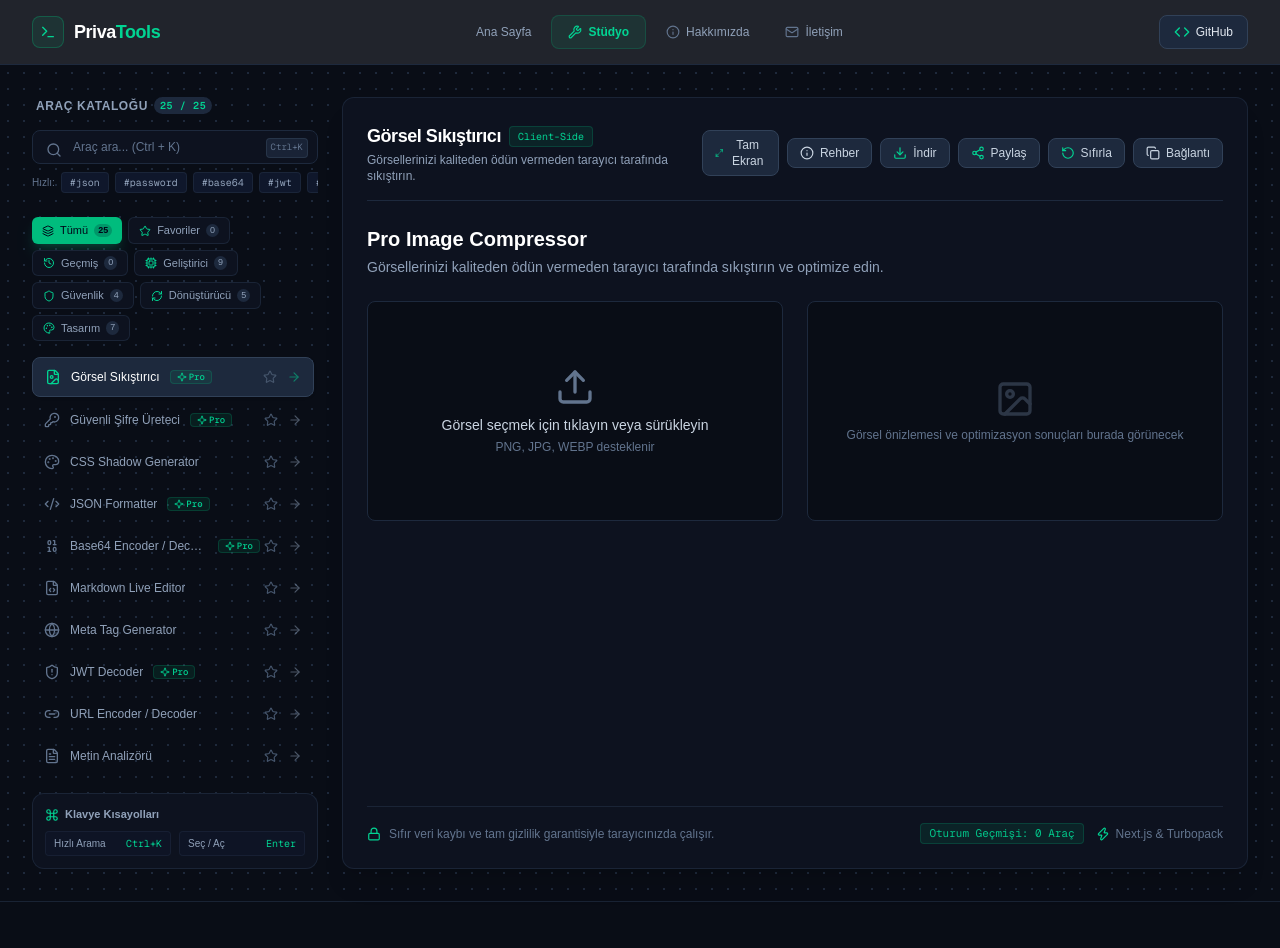
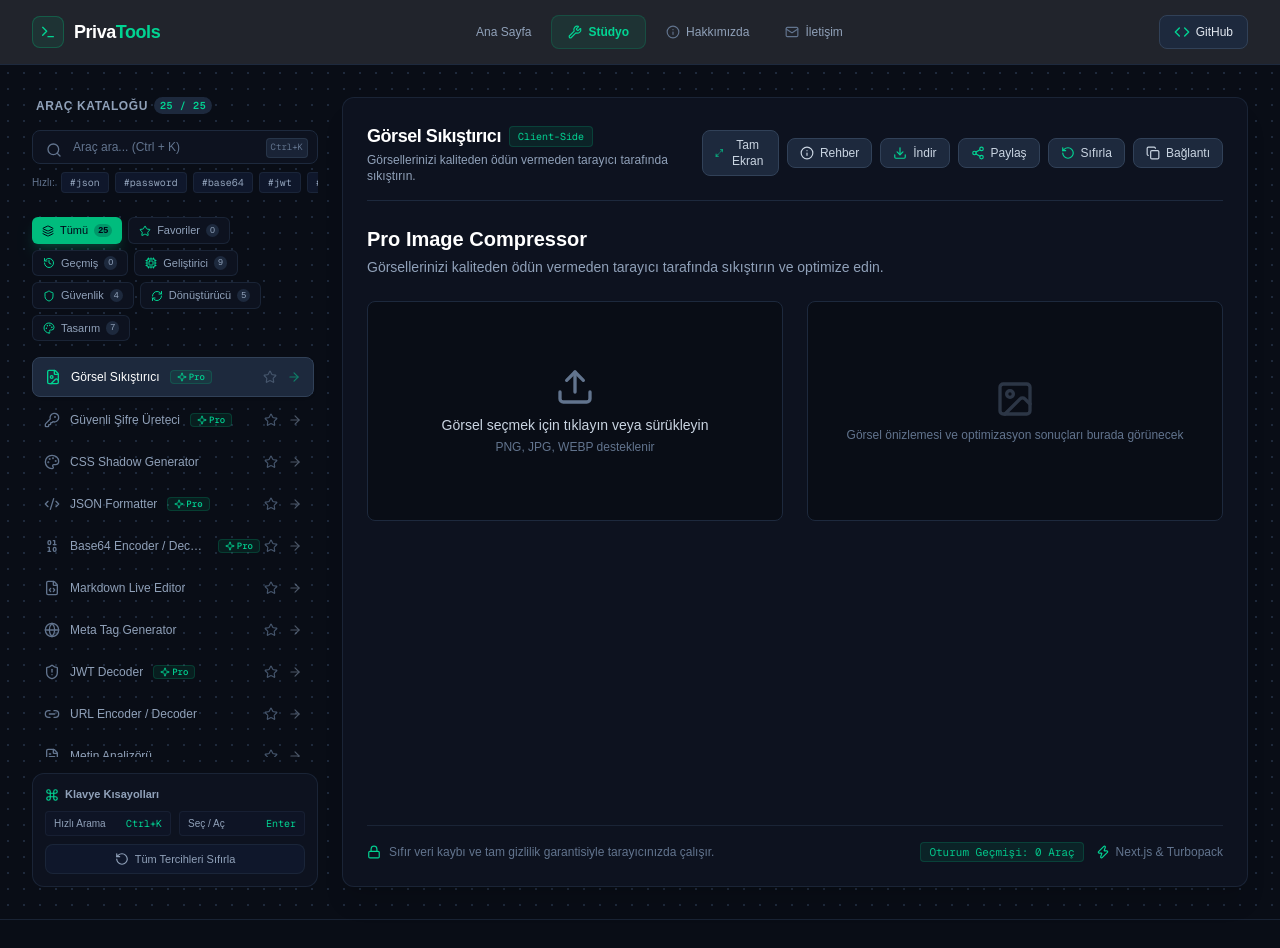
Before and after one commit to MuhammedEdev/privatools, a Next.js app: page /studio in a window 1280 px wide. Shown: the top 948 px of the page. Built offline with nearby package versions, Linux system fonts and the light colour scheme.

Commit message:
feat(studio): add factory reset preferences action to clear localstorage and session history

```diff
--- a/src/app/studio/page.tsx
+++ b/src/app/studio/page.tsx
@@ -112,6 +112,16 @@ export default function StudioPage() {
     setRecentTools([]);
     localStorage.removeItem("privatools_recents");
     showToast("Geçmiş temizlendi.");
+  };
+
+  const handleResetAllPreferences = () => {
+    if (window.confirm("Tüm favorileriniz ve oturum geçmişiniz temizlenecek. Emin misiniz?")) {
+      localStorage.removeItem("privatools_favorites");
+      localStorage.removeItem("privatools_recents");
+      setFavorites([]);
+      setRecentTools([]);
+      showToast("Tüm tercihler ve oturum geçmişi sıfırlandı.");
+    }
   };
 
   const handleDownloadResult = () => {
@@ -337,7 +347,7 @@ export default function StudioPage() {
               })}
             </div>
 
-            <div className="space-y-1 max-h-[420px] overflow-y-auto pr-1">
+            <div className="space-y-1 max-h-[400px] overflow-y-auto pr-1">
               {filteredTools.map((tool) => {
                 const IconComponent = tool.icon;
                 const isActive = activeTab === tool.id;
@@ -404,6 +414,15 @@ export default function StudioPage() {
                   <code className="text-emerald-400 font-mono">Enter</code>
                 </div>
               </div>
+
+              <button
+                onClick={handleResetAllPreferences}
+                className="w-full mt-1 bg-slate-900 hover:bg-red-500/10 text-slate-400 hover:text-red-400 border border-slate-800/80 hover:border-red-500/30 px-2.5 py-1.5 rounded-lg text-[11px] font-medium transition flex items-center justify-center gap-1.5"
+                title="Tüm favorileri ve geçmişi sıfırla"
+              >
+                <RotateCcw className="w-3.5 h-3.5" />
+                <span>Tüm Tercihleri Sıfırla</span>
+              </button>
             </div>
           </aside>
         )}
```
